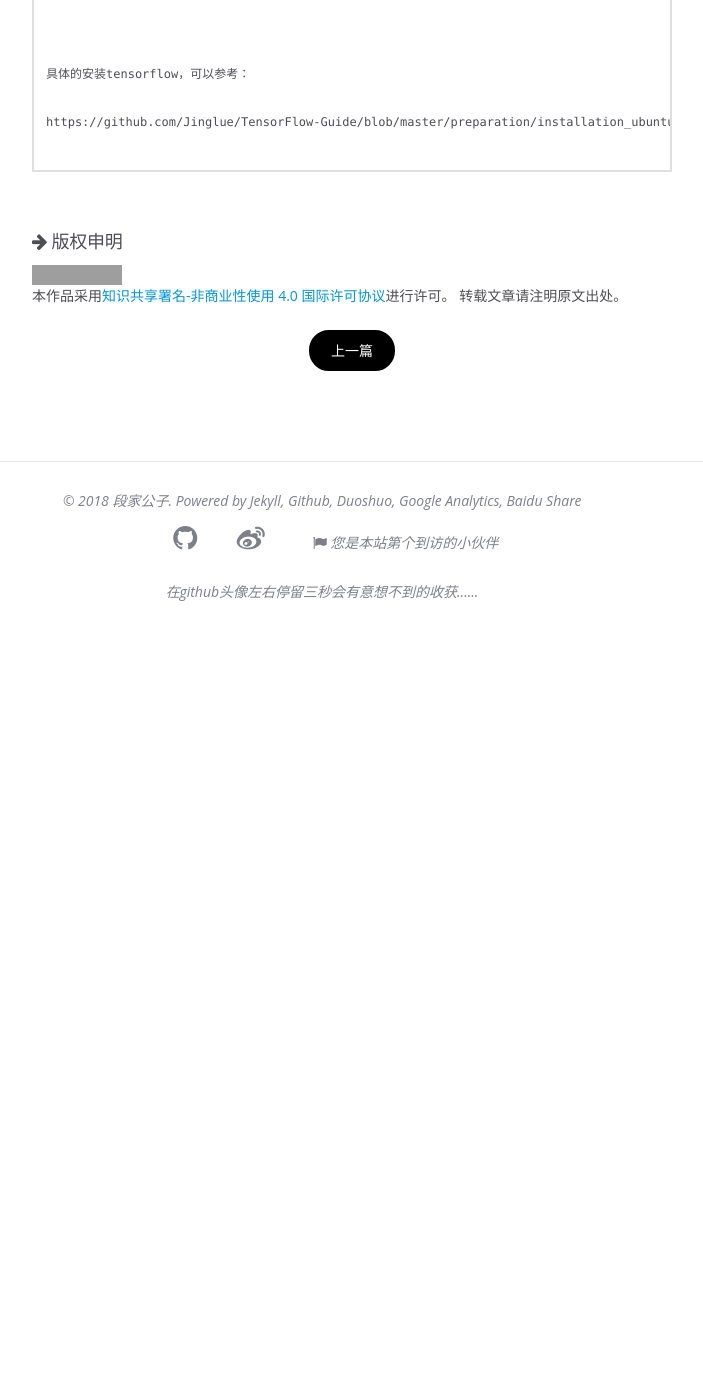
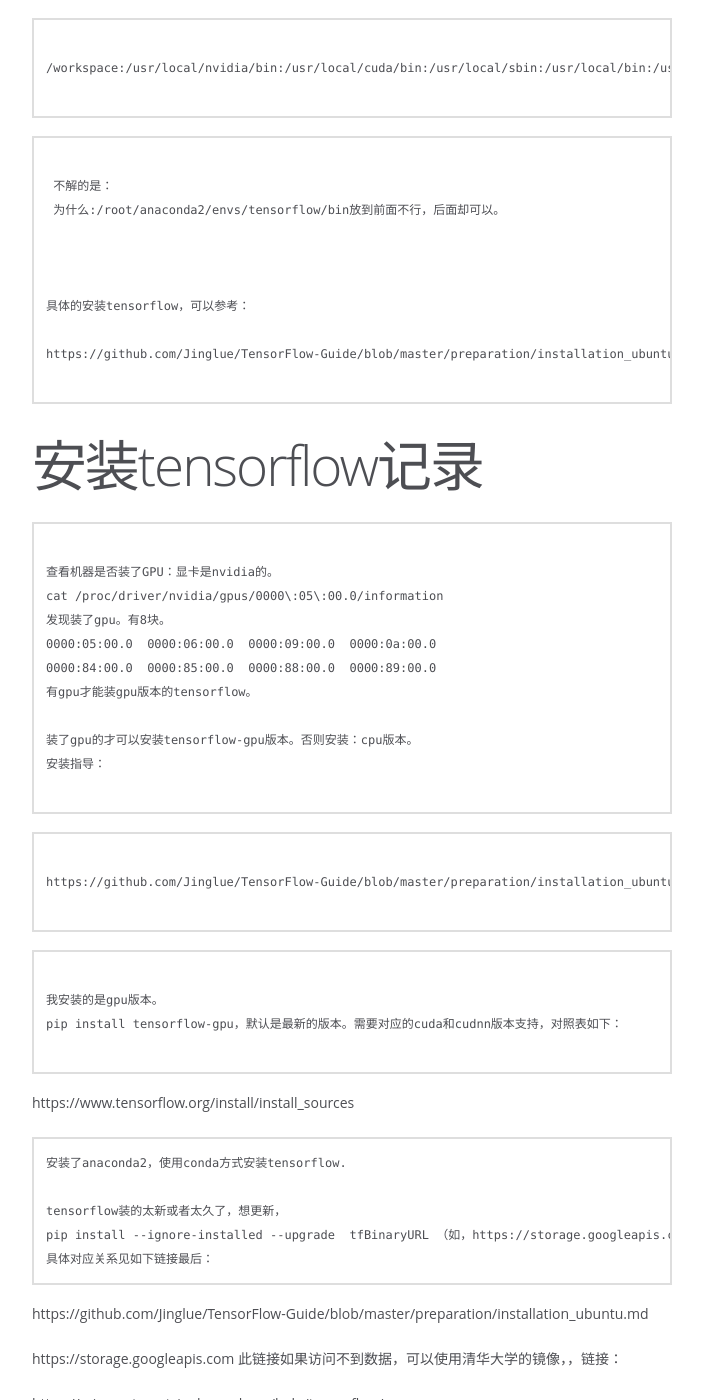
Before and after one commit to 1oscar/1oscar.github.io, a Jekyll site: the page built from _posts/2018-03-01-无法启动tensorflow的解决思路.md, in a window 1280 px wide and 1400 px high, scrolled down 3621 px. Shown: the whole window, without its empty margins (318-1021 px from the left). Built offline with Jekyll 4.4.1, drawn with Linux system fonts in a browser that asks for light colours; some web fonts are replaced; comment, search, counter and statistics services are not loaded; before the commit the page ends 4251 px from its top, so only the background shows below that; some of the changed text lies outside the part shown; grey boxes are pictures that could not be loaded.

Commit message:
无法启动tensorflow的解决思路

````diff
--- a/_posts/2018-03-01-无法启动tensorflow的解决思路.md
+++ b/_posts/2018-03-01-无法启动tensorflow的解决思路.md
@@ -1,11 +1,12 @@
 ---
 layout: post
-title: "无法启动tensorflow的解决思路"
+title: "无法启动tensorflow的解决思路以及安装tensorflow记录"
 comments: true
 share: true
 tags: tensorflow,机器学习
 ---
 
+# 无法启动tensorflow的解决思路
 
 ```
 
@@ -153,3 +154,87 @@
 https://github.com/Jinglue/TensorFlow-Guide/blob/master/preparation/installation_ubuntu.md
 
 ```
+
+
+
+# 安装tensorflow记录
+
+```
+
+查看机器是否装了GPU：显卡是nvidia的。
+cat /proc/driver/nvidia/gpus/0000\:05\:00.0/information
+发现装了gpu。有8块。
+0000:05:00.0  0000:06:00.0  0000:09:00.0  0000:0a:00.0
+0000:84:00.0  0000:85:00.0  0000:88:00.0  0000:89:00.0
+有gpu才能装gpu版本的tensorflow。
+
+装了gpu的才可以安装tensorflow-gpu版本。否则安装：cpu版本。
+安装指导：
+
+```
+
+```
+
+https://github.com/Jinglue/TensorFlow-Guide/blob/master/preparation/installation_ubuntu.md
+
+```
+
+```
+
+我安装的是gpu版本。
+pip install tensorflow-gpu，默认是最新的版本。需要对应的cuda和cudnn版本支持，对照表如下：
+
+```
+
+https://www.tensorflow.org/install/install_sources
+
+```
+安装了anaconda2，使用conda方式安装tensorflow.
+
+tensorflow装的太新或者太久了，想更新，
+pip install --ignore-installed --upgrade  tfBinaryURL （如，https://storage.googleapis.com/tensorflow/linux/cpu/tensorflow-1.4.1-cp34-cp34m-linux_x86_64.whl）
+具体对应关系见如下链接最后：
+```
+
+https://github.com/Jinglue/TensorFlow-Guide/blob/master/preparation/installation_ubuntu.md
+
+
+https://storage.googleapis.com 此链接如果访问不到数据，可以使用清华大学的镜像，，链接：
+
+https://mirrors.tuna.tsinghua.edu.cn/help/tensorflow/
+
+```
+我使用conda安装后，报错：
+
+libcudnn.so.6:cannot open sharedobjectfile: No such file or directory
+
+查缺少找不到libcudnn.so.6。
+
+查：
+cuda安装路径：/usr/local/cuda-8.0
+cuda，nvidia的一些全局配置：/etc/ld.so.conf.d/
+
+查、/usr/local/cuda/lib64/缺少没有6.0的
+
+https://developer.nvidia.com/rdp/cudnn-download
+下载cudnn，找到对应的版本。
+
+发现是一个tgz的压缩包，使用tar进行解压：
+
+tar -xvf cudnn-8.0-linux-x64-v6.0.tgz
+1
+解压后再把相应的文件拷贝到对应的CUDA目录下即可
+
+sudo cp cuda/include/cudnn.h /usr/local/cuda/include/
+sudo cp cuda/lib64/libcudnn* /usr/local/cuda/lib64/
+sudo chmod a+r /usr/local/cuda/include/cudnn.h
+sudo chmod a+r /usr/local/cuda/lib64/libcudnn*
+
+安装完成，可以使用tensorflow。
+
+```
+
+tensorflow的各个版本对应的api：
+
+
+https://www.tensorflow.org/versions/
````
